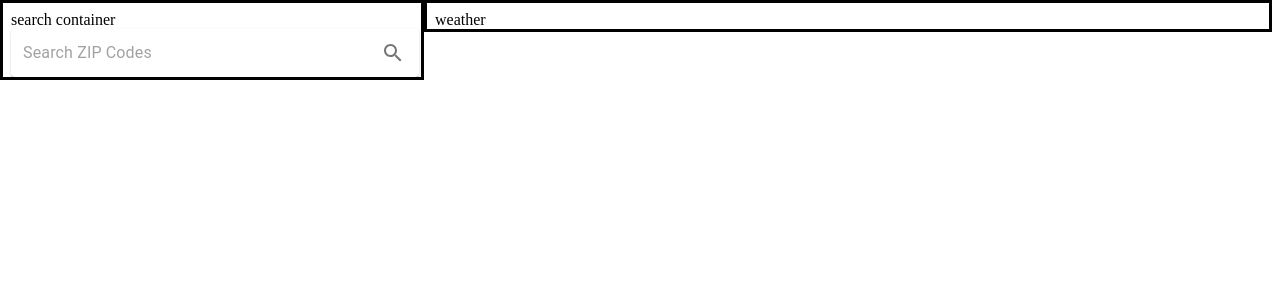
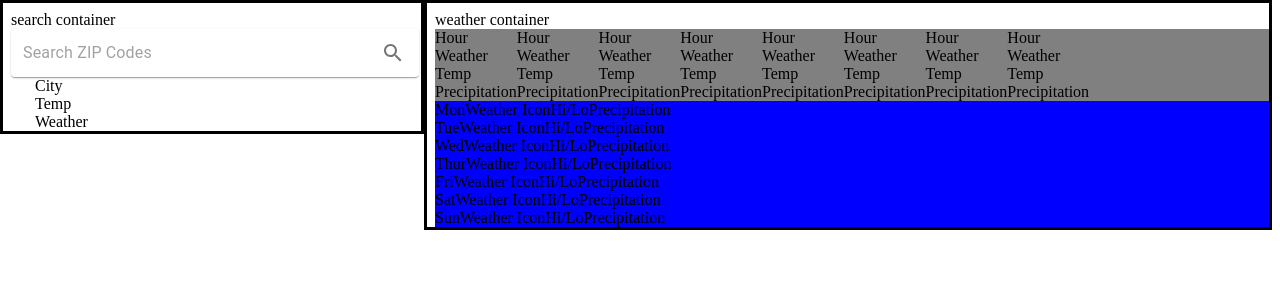
Before and after one commit to shabbyblue16/weather-app, a React app: page / in a window 1280 px wide. Shown: the top 300 px of the page. Built offline with nearby package versions, Linux system fonts and the light colour scheme.

Commit message:
Finished component skeleton

```diff
--- /dev/null
+++ b/client/components/CityAndTemp.jsx
@@ -0,0 +1,23 @@
+import * as React from 'react';
+import Container from '@mui/material/Container';
+import Grid from '@mui/material/Grid';
+
+function CityAndTemp() {
+  return (
+    <Container component='div'>
+      <Grid container direction='column'>
+        <Grid item>
+          <div>City</div>
+        </Grid>
+        <Grid item>
+          <div>Temp</div>
+        </Grid>
+        <Grid item>
+          <div>Weather</div>
+        </Grid>
+      </Grid>
+    </Container>
+  );
+}
+
+export default CityAndTemp;
--- /dev/null
+++ b/client/components/DailyForecast.jsx
@@ -0,0 +1,32 @@
+import * as React from 'react';
+import Box from '@mui/material/Box';
+import Grid from '@mui/material/Grid';
+
+function DailyForecast() {
+  return (
+    <Box sx={{ background: 'blue' }}>
+      <Grid container direction='column'>
+        {['Mon', 'Tue', 'Wed', 'Thur', 'Fri', 'Sat', 'Sun'].map((day) => (
+          <Grid key={day} item>
+            <Grid container>
+              <Grid item>
+                <div>{day}</div>
+              </Grid>
+              <Grid item>
+                <div>Weather Icon</div>
+              </Grid>
+              <Grid item>
+                <div>Hi/Lo</div>
+              </Grid>
+              <Grid item>
+                <div>Precipitation</div>
+              </Grid>
+            </Grid>
+          </Grid>
+        ))}
+      </Grid>
+    </Box>
+  );
+}
+
+export default DailyForecast;
--- /dev/null
+++ b/client/components/HourlyForecast.jsx
@@ -0,0 +1,32 @@
+import * as React from 'react';
+import Box from '@mui/material/Box';
+import Grid from '@mui/material/Grid';
+
+function HourlyForecast() {
+  return (
+    <Box sx={{ background: 'grey' }}>
+      <Grid container>
+        {[0, 1, 2, 3, 4, 5, 6, 7].map((hour) => (
+          <Grid key={hour} item>
+            <Grid container direction='column'>
+              <Grid item>
+                <div>Hour</div>
+              </Grid>
+              <Grid item>
+                <div>Weather</div>
+              </Grid>
+              <Grid item>
+                <div>Temp</div>
+              </Grid>
+              <Grid item>
+                <div>Precipitation</div>
+              </Grid>
+            </Grid>
+          </Grid>
+        ))}
+      </Grid>
+    </Box>
+  );
+}
+
+export default HourlyForecast;
--- a/client/components/SearchBar.jsx
+++ b/client/components/SearchBar.jsx
@@ -23,6 +23,7 @@ function SearchBar() {
         display: 'flex',
         alignItems: 'center',
         width: 400,
+        maxWidth: '100%',
       }}
     >
       <InputBase
--- a/client/components/SearchContainer.jsx
+++ b/client/components/SearchContainer.jsx
@@ -1,11 +1,13 @@
 import * as React from 'react';
 import SearchBar from './SearchBar';
+import CityAndTemp from './CityAndTemp';
 
 function SearchContainer() {
   return (
     <>
       <div>search container</div>
       <SearchBar />
+      <CityAndTemp />
     </>
   );
 }
--- a/client/components/WeatherContainer.jsx
+++ b/client/components/WeatherContainer.jsx
@@ -1,10 +1,14 @@
 import * as React from 'react';
 import Box from '@mui/material/Box';
+import HourlyForecast from './HourlyForecast';
+import DailyForecast from './DailyForecast';
 
 function WeatherContainer() {
   return (
     <Box component='div'>
-      <div>weather</div>
+      <div>weather container</div>
+      <HourlyForecast />
+      <DailyForecast />
     </Box>
   );
 }
```
